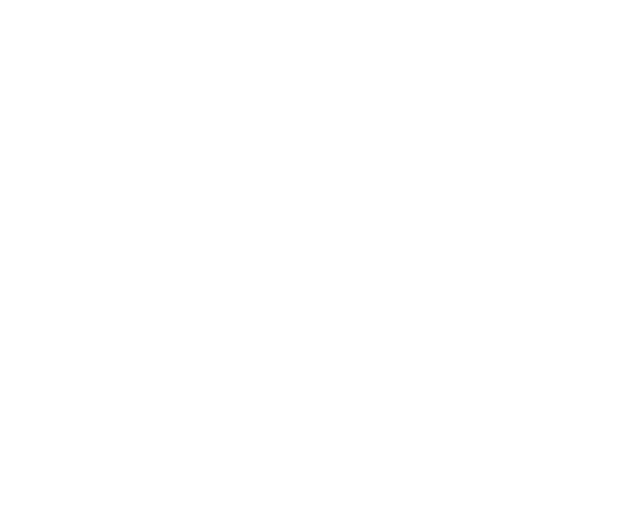
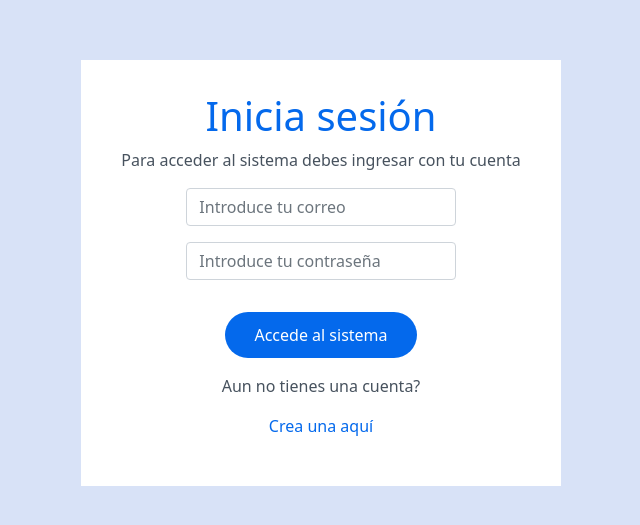
Before and after one commit to paul-cruz/Network-Project, a React (Create React App) app in the folder web/: page / in a window 1280 px wide. Before the commit this address had no page. Shown: the part 127-652 px from the top of the page, without its empty margins (319-959 px from the left). Built offline with nearby package versions, Linux system fonts and the light colour scheme.

Commit message:
Added default route

```diff
--- a/web/package.json
+++ b/web/package.json
@@ -12,7 +12,7 @@
     "react-dom": "^17.0.2",
     "react-icons": "^4.3.1",
     "react-router-dom": "^6.0.0",
-    "react-scripts": "4.0.3",
+    "react-scripts": "^4.0.3",
     "web-vitals": "^1.0.1"
   },
   "scripts": {
--- a/web/src/App.jsx
+++ b/web/src/App.jsx
@@ -13,6 +13,7 @@
         <Route path="/signin" exact element={<SignIn />} />
         <Route path="/signup" exact element={<SignUp />} />
         <Route path="/home" exact element={<Home />} />
+        <Route path="*" element={<SignIn />} />
       </Routes>
     </Router>
   );
```
Also changed, not shown: 1 other file (tests, documents, lock files or other folders).
